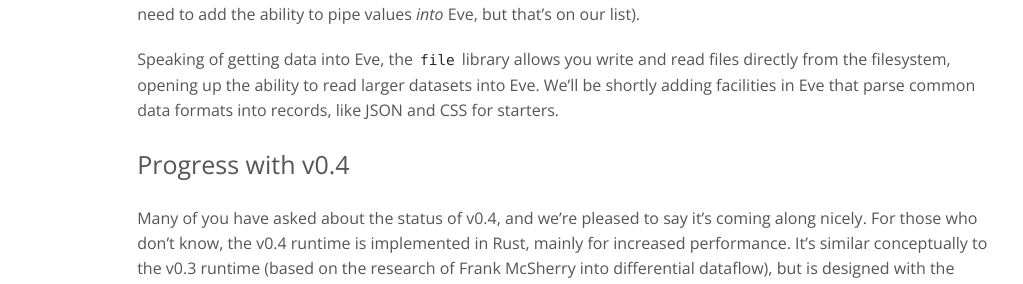
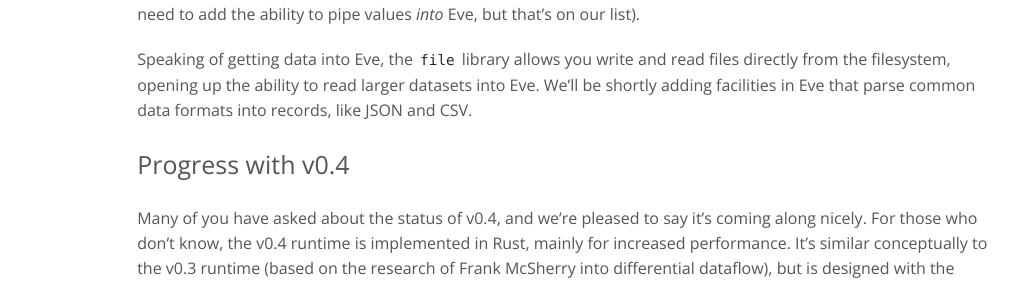
Before and after one commit to Kodowa/incidentalcomplexity, a Jekyll site: the page built from _posts/2017-07-06-June.md, in a window 1280 px wide. Shown: the part 525-809 px from the top of the page, without its empty margins (128-1151 px from the left). Built offline with Jekyll 4.4.1, drawn with Linux system fonts in a browser that asks for light colours.

Commit message:
Fix typo

```diff
--- a/_posts/2017-07-06-June.md
+++ b/_posts/2017-07-06-June.md
@@ -11,7 +11,7 @@
 
 We've supported running Eve in headless mode (without hooks to the browser) for a while now, but it wasn't useful since most of our UI, debugging, and IO at the moment are done through the browser. The `console` library allows you to write to `stdout` and `stderr`, so you can now pipe values generated by Eve to other applications (we still need to add the ability to pipe values _into_ Eve, but that's on our list).
 
-Speaking of getting data into Eve, the `file` library allows you write and read files directly from the filesystem, opening up the ability to read larger datasets into Eve. We'll be shortly adding facilities in Eve that parse common data formats into records, like JSON and CSS for starters.
+Speaking of getting data into Eve, the `file` library allows you write and read files directly from the filesystem, opening up the ability to read larger datasets into Eve. We'll be shortly adding facilities in Eve that parse common data formats into records, like JSON and CSV.
 
 ## Progress with v0.4
 
```
